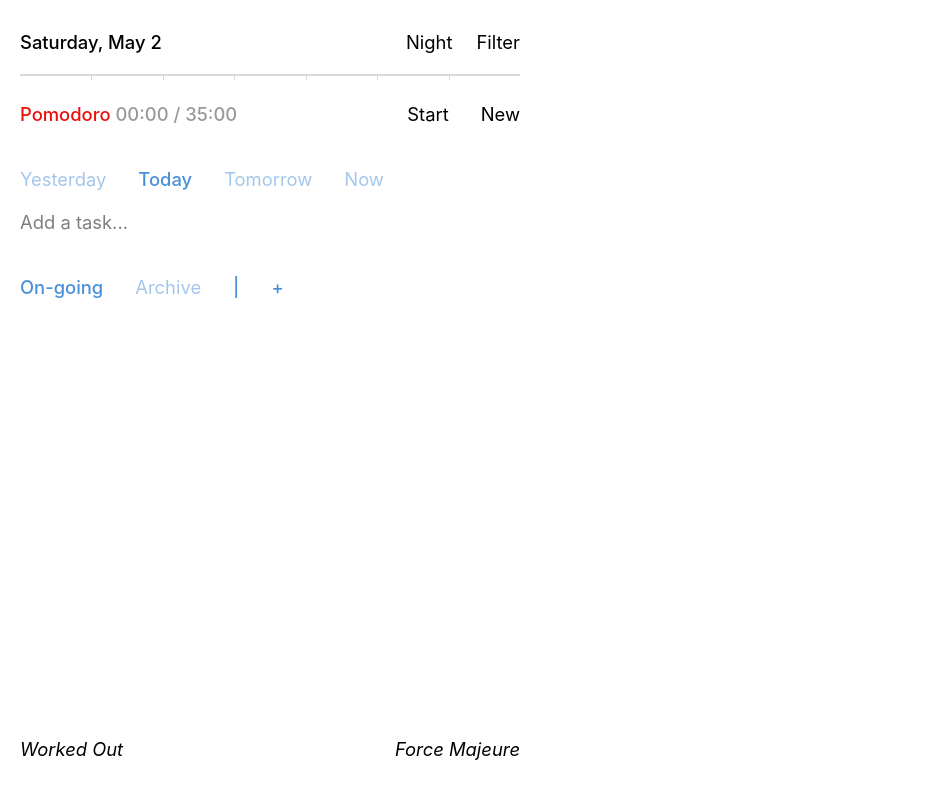
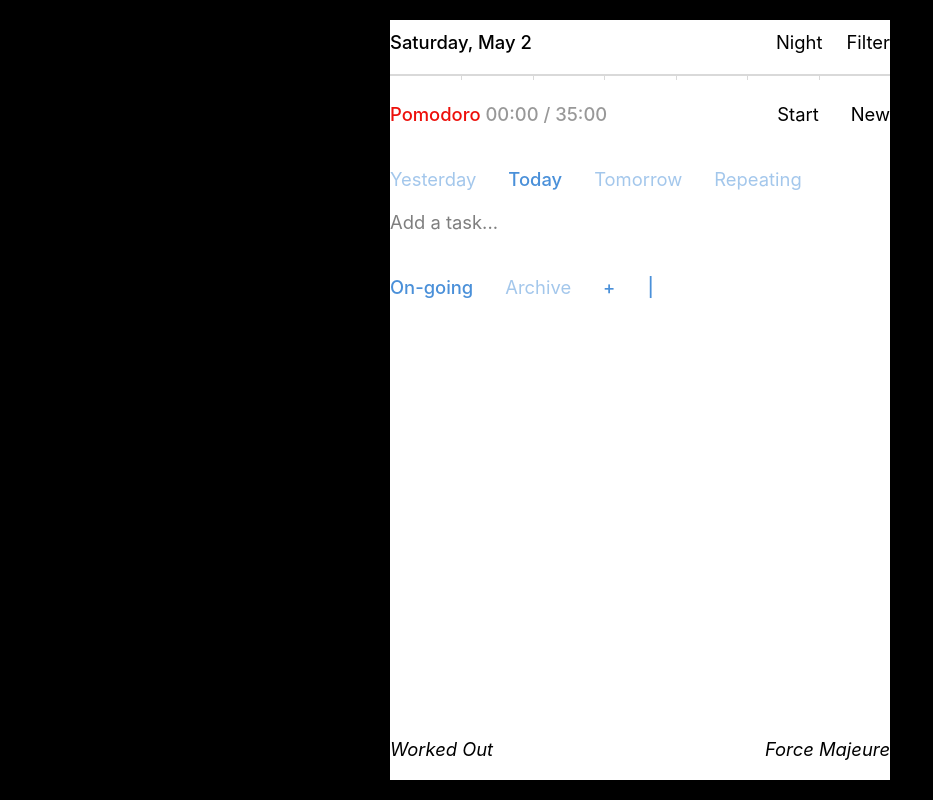
Before and after one commit to RowYourBoats/Until, a Next.js app: page / in a window 1280 px wide. Shown: the whole page, without its empty margins (0-933 px from the left). Built offline with nearby package versions, Linux system fonts and the light colour scheme.

Commit message:
Language more accessible. Split local version from vercel version. Updated background color beyond container to offset app.

```diff
--- a/src/app/globals.css
+++ b/src/app/globals.css
@@ -38,7 +38,7 @@
 }
 
 body {
-  background: var(--background);
+  background: #000;
   color: var(--foreground);
   font-family: var(--font-family);
   -webkit-font-smoothing: antialiased;
--- a/src/app/page.tsx
+++ b/src/app/page.tsx
@@ -2,7 +2,7 @@ import EventList from "@/components/EventList";
 
 export default function Home() {
   return (
-    <main style={{ minHeight: "100vh", display: "flex", flexDirection: "column", padding: "20px" }}>
+    <main style={{ minHeight: "100vh", display: "flex", flexDirection: "column", alignItems: "center", padding: "20px" }}>
       <EventList />
     </main>
   );
--- a/src/components/EventList.tsx
+++ b/src/components/EventList.tsx
@@ -13,6 +13,8 @@ import styles from "./EventList.module.css";
 
 const TODAY = new Date();
 TODAY.setHours(0, 0, 0, 0);
+
+const isPersonal = !process.env.NEXT_PUBLIC_VERCEL_ENV;
 
 type TagType = "grants" | "exhibitions" | "competitions" | "submissions" | "residencies" | "images" | "text";
 
@@ -1400,7 +1402,7 @@ export default function EventList() {
             className={`${styles.dateNavBtn} ${dailyDateTab === 'rhei' ? styles.dateNavActive : ''}`}
             onClick={() => setDailyDateTab('rhei')}
           >
-            Now
+            Repeating
           </button>
         </div>
 
@@ -1712,15 +1714,15 @@ export default function EventList() {
         </button>
         <button
           className={`${styles.tabBtn} ${styles.tabActive}`}
-          onClick={() => { minimizedLockedRef.current = !minimizedLockedRef.current; setMinimized(minimizedLockedRef.current); }}
+          onClick={() => { setIsAdding(!isAdding); setEditingId(null); }}
         >
-          {minimized ? '|' : '–'}
+          {isAdding ? '×' : (isPersonal ? '+' : 'New')}
         </button>
         <button
           className={`${styles.tabBtn} ${styles.tabActive}`}
-          onClick={() => { setIsAdding(!isAdding); setEditingId(null); }}
+          onClick={() => { minimizedLockedRef.current = !minimizedLockedRef.current; setMinimized(minimizedLockedRef.current); }}
         >
-          {isAdding ? '×' : '+'}
+          {isPersonal ? (minimized ? '|' : '–') : (minimized ? 'Max' : 'Mini')}
         </button>
       </div>
 
```
Also changed, not shown: ecosystem.config.js (added, +16 -0 lines), 1 other file (tests, documents, lock files or other folders).
